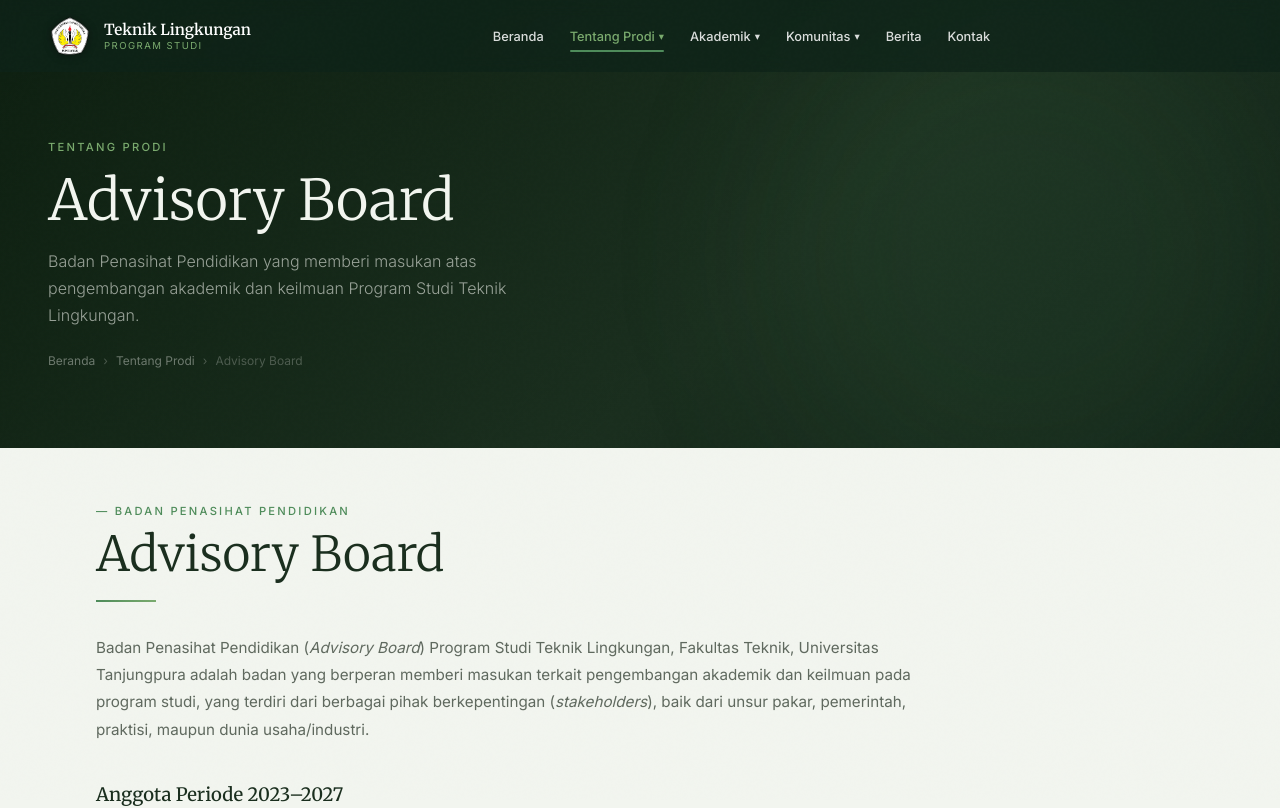
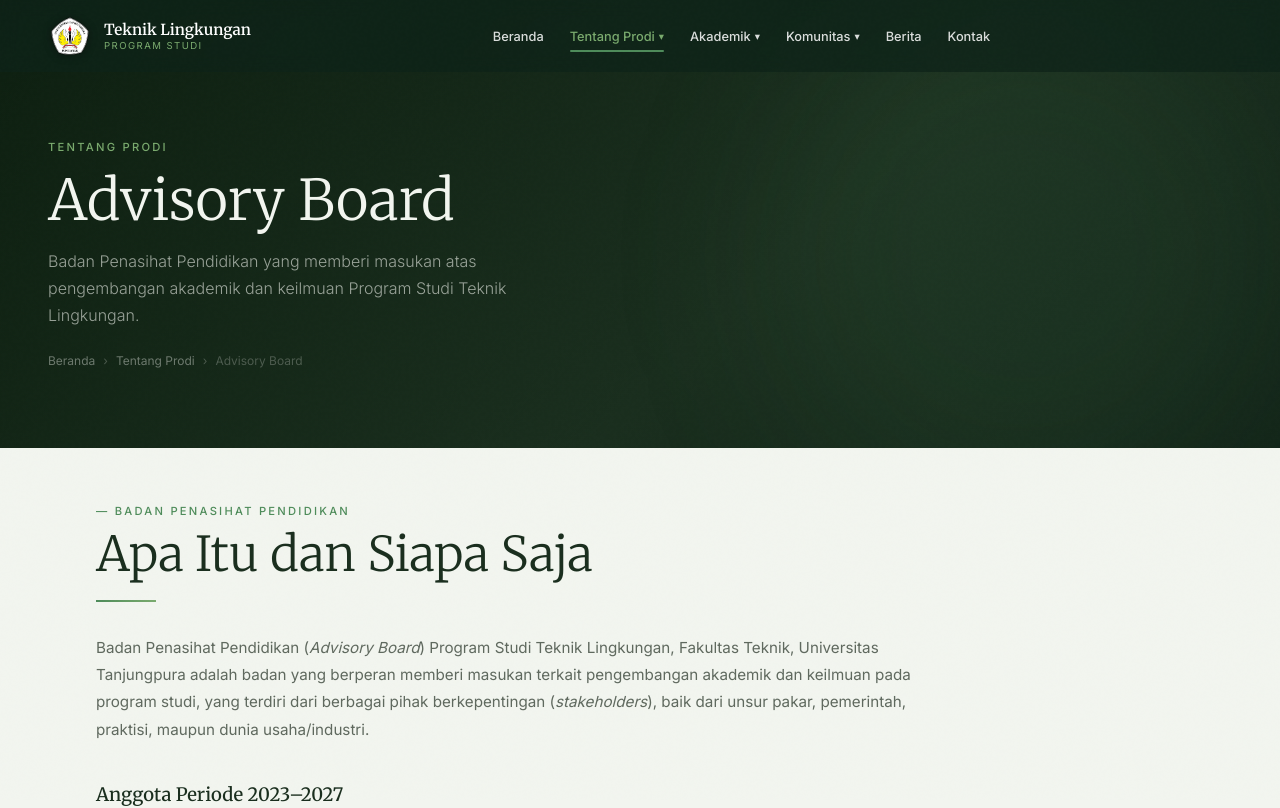
Before and after one commit to teklingweb-cell/teknik_lingkungan, a Next.js app: page /advisory-board in a window 1280 px wide. Shown: the top 808 px of the page. Built offline with nearby package versions, Linux system fonts and the light colour scheme.

Commit message:
Add files via upload

```diff
--- a/src/app/(site)/advisory-board/page.tsx
+++ b/src/app/(site)/advisory-board/page.tsx
@@ -84,8 +84,10 @@
       <section className="section">
         <div className="container">
           <div className="fade-up" style={{ marginBottom: 32 }}>
+            {/* Sama seperti di visi-misi: judulnya dulu mengulang <h1> hero
+                tepat di atasnya. Sekarang menyebutkan isi seksinya. */}
             <div className="section-tag">— Badan Penasihat Pendidikan</div>
-            <h2 className="section-title">Advisory Board</h2>
+            <h2 className="section-title">Apa Itu dan Siapa Saja</h2>
             <div className="gold-divider" />
           </div>
 
--- a/src/app/(site)/visi-misi/page.tsx
+++ b/src/app/(site)/visi-misi/page.tsx
@@ -26,8 +26,11 @@
       <section className="section bg-navy">
         <div className="container">
           <div className="fade-up" style={{ marginBottom: '40px' }}>
+            {/* Judulnya dulu "Visi & Misi" — sama persis dengan <h1> di hero
+                tepat di atasnya, jadi kata yang sama muncul dua kali berurutan.
+                Sekarang menyebutkan isi seksinya: tiga tingkat kelembagaan. */}
             <div className="section-tag">— Hierarki Kelembagaan</div>
-            <h2 className="section-title light">Visi &amp; Misi</h2>
+            <h2 className="section-title light">Universitas, Fakultas, dan Program Studi</h2>
             <p style={{ color: 'rgba(242,245,239,0.5)', fontFamily: 'var(--font-body)', fontSize: '0.9rem', marginTop: '8px' }}>Dari tingkat universitas hingga jurusan — satu arah, satu tujuan.</p>
           </div>
 
```
